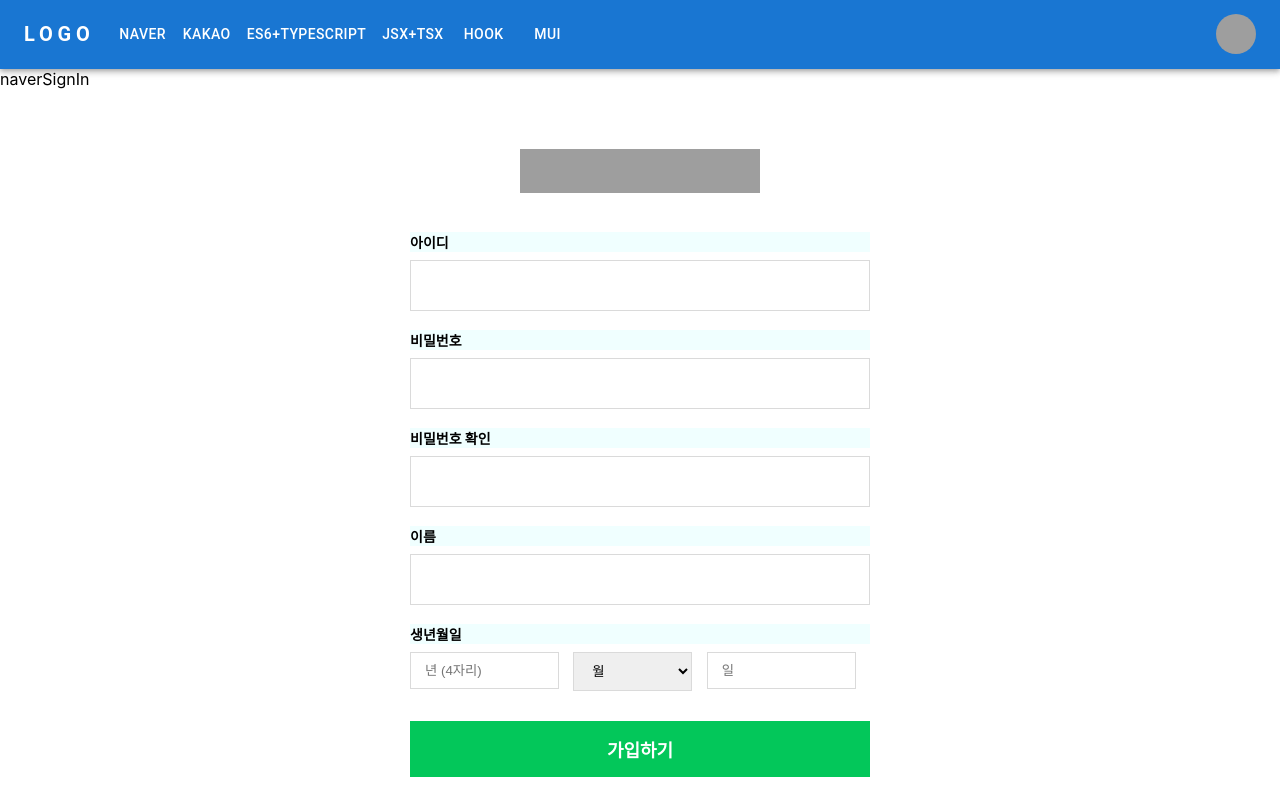
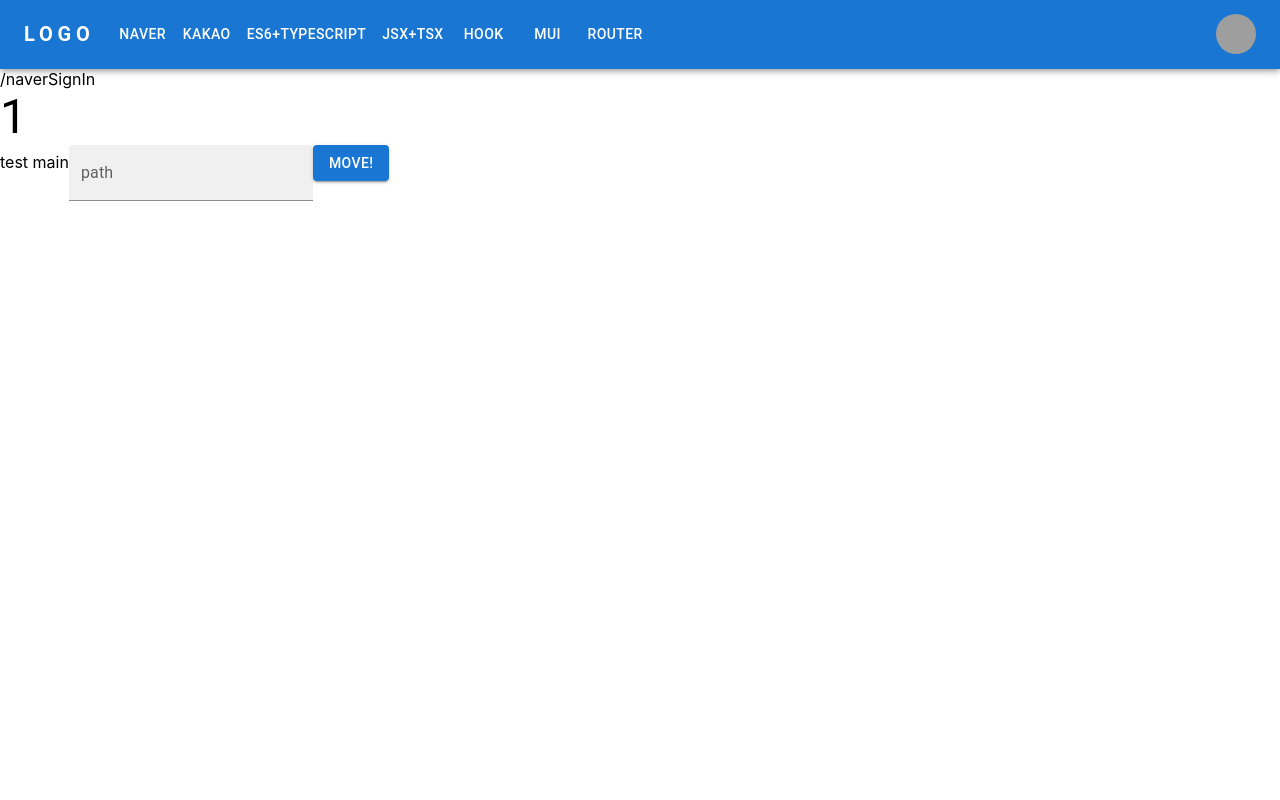
Before and after one commit to Kimhyuntae9665/React, a React (Create React App) app: page /router/1 in a window 1280 px wide. Built offline with nearby package versions, Linux system fonts and the light colour scheme; grey boxes are pictures that could not be loaded.

Commit message:
2023-02-14

```diff
--- a/package.json
+++ b/package.json
@@ -5,8 +5,8 @@
   "dependencies": {
     "@emotion/react": "^11.10.5",
     "@emotion/styled": "^11.10.5",
+    "@mui/icons-material": "^5.11.0",
     "@mui/material": "^5.11.7",
-    "@mui/icons-material": "^5.11.0",
     "@testing-library/jest-dom": "^5.16.5",
     "@testing-library/react": "^13.4.0",
     "@testing-library/user-event": "^13.5.0",
@@ -16,7 +16,7 @@
     "@types/react-dom": "^18.0.10",
     "react": "^18.2.0",
     "react-dom": "^18.2.0",
-    "react-router-dom": "^6.8.0",
+    "react-router-dom": "^6.8.1",
     "react-scripts": "5.0.1",
     "typescript": "^4.9.5",
     "web-vitals": "^2.1.4"
--- a/src/App.tsx
+++ b/src/App.tsx
@@ -2,7 +2,9 @@
 import KakaoSignIn from './views/KakaoSignIn';
 import NaverSignIn from './views/NaverSignIn'
 
-import {Link} from "react-router-dom";
+import {Link, Route, Routes} from "react-router-dom";
+
+import Typography from '@mui/material/Typography'
 
 import './App.css'
 import MenuAppBar from './components/MenuAppBar';
@@ -11,13 +13,14 @@
 import { VIEW } from './enums';
 import Hook from './views/Hook';
 import Mui from './views/Mui';
+import RouterView from './views/RouterView';
 
 export default function App() {
   const [view, setView] = useState<VIEW>(VIEW.NAVER);
   return (
     <div>
       {/* 화살표 함수 ()=>{} */}
-      <MenuAppBar setView={setView}/>
+      <MenuAppBar />
 
       <div>
         {/* {view==='naverSignIn' && (<NaverSignIn />)}
@@ -30,16 +33,30 @@
 
                 {/* onclick 했을 때 view에 변수 들어가게 하는 함수나 기능은 어디에 있지? */}
                 {view}
-        {
+
+        <Routes>
+          <Route path={VIEW.NAVER}  element={(<NaverSignIn />)}/>
+          <Route path={VIEW.KAKAO}  element={(<KakaoSignIn />)}/>
+          <Route path={VIEW.TYPESCRIPT}  element={(<Es6Typescript/>)}/>
+          <Route path={VIEW.TSX}  element={(<JsxTsx/>)}/>
+          <Route path={VIEW.HOOK}  element={(<Hook/>)}/>
+          <Route path={VIEW.MUI}  element={(<Mui/>)}/>
+          <Route path={'router/:pathValue'}  element={(<RouterView/>)}/>
+          <Route path='*' element={(<Typography variant='h3'> 404 </Typography>)}/>
+
+        </Routes>
+        {/*
           view ===VIEW.NAVER ? (<NaverSignIn />) :
           view ===VIEW.KAKAO ? (<KakaoSignIn />) :
           view ===VIEW.TYPESCRIPT?(<Es6Typescript/>):
           view===VIEW.TSX?(<JsxTsx/>):
           view===VIEW.HOOK?(<Hook/>):
-          view===VIEW.MUI?(<Mui/>):(<></>)
+          view===VIEW.MUI?(<Mui/>):
+          view===VIEW.ROUTER ? (<RouterView/>):(<></>)
           // ^ <></>: 아무런 의미가 없는 빈 태그 하지만 꼭 채워야 할 때
           // ^ 첫 화면은 빈 화면이고 클릭하면 네이버나 카카오 화면이 뜬다
           // 첫 화면은 클릭을 안했기에 view 가 빈칸 이므로 삼항 연산자가 거짓이므로 카카오 화면이 뜬다
+          */
         }
 
 
--- a/src/components/MenuAppBar/index.tsx
+++ b/src/components/MenuAppBar/index.tsx
@@ -14,20 +14,20 @@
 import AdbIcon from '@mui/icons-material/Adb';
 import { PAGES } from 'src/constants';
 import { VIEW } from 'src/enums';
+import { Link, useNavigate } from 'react-router-dom';
 
 
 // ! typescript에서는 함수를 매개변수로 쓸 수 있다
 
-interface Props{
-  setView: Dispatch<SetStateAction<VIEW>>;
-}
 
-function MenuAppBar({setView}:Props) {
+
+function MenuAppBar() {
   // ! view state//
   //! 파일마다 함수들은 이름이 가더라도 다른 함수로 구별해야 한다
 
 
   const [anchorElNav, setAnchorElNav] = useState<null | HTMLElement>(null);
+  const navigator = useNavigate();
 
 
   const handleOpenNavMenu = (event:MouseEvent<HTMLElement>) => {
@@ -101,8 +101,8 @@
 
               {PAGES.map((page) => (
                 // ! key 뒤에는 구분자로 구분 할 수 있는 인자를 써서
-                <MenuItem key={page.title} onClick={()=>setView(page.viewValue)}>
-                  <Typography textAlign="center">{page.title}</Typography>
+                <MenuItem key={page.title} >
+                  <Link to={page.viewValue} style={{textAlign:'center'}}>{page.title}</Link>
                 </MenuItem>
               ))}
             </Menu>
@@ -128,13 +128,16 @@
           </Typography>
           <Box sx={{ flexGrow: 1, display: { xs: 'none', md: 'flex' } }}>
             {PAGES.map((page) => (
+              <Link to={page.viewValue}>
                 <Button
                   key={page.title}
-                onClick={()=>setView(page.viewValue)}
+
                   sx={{ my: 2, color: 'white', display: 'block' }}
+                  onClick={()=>navigator(page.viewValue)}
                 >
                   {page.title}
                 </Button>
+              </Link>
             ))}
           </Box>
 
--- a/src/constants/index.ts
+++ b/src/constants/index.ts
@@ -49,6 +49,10 @@
     {
         title:'MUI',
         viewValue:VIEW.MUI
+    },
+    {
+        title:'ROUTER',
+        viewValue:VIEW.ROUTER
     }
 
 ]
--- a/src/enums/index.ts
+++ b/src/enums/index.ts
@@ -2,10 +2,11 @@
 
 // ! 열거형 타입이라는게 아주 중요 타입이다
 export enum VIEW{
-    NAVER = 'naverSignIn',
-    KAKAO = 'kakaoSignIn',
-    TYPESCRIPT = 'typescript',
-    TSX = 'tsx',
-    HOOK = 'hook',
-    MUI = 'mui',
+    NAVER = '/naverSignIn',
+    KAKAO = '/kakaoSignIn',
+    TYPESCRIPT = '/typescript',
+    TSX = '/tsx',
+    HOOK = '/hook',
+    MUI = '/mui',
+    ROUTER='/router'
 }
--- a/src/index.tsx
+++ b/src/index.tsx
@@ -3,6 +3,7 @@
 import './index.css';
 import App from './App';
 import reportWebVitals from './reportWebVitals';
+import { BrowserRouter } from 'react-router-dom';
 
 // # React를 사용하는 이유
 // # React는 Facebook 에서 개발한 Javascript시반 웹 라이브러리
@@ -20,9 +21,11 @@
   document.getElementById('root') as HTMLElement
 );
 root.render(
-  <React.StrictMode>
-    <App />
-  </React.StrictMode>
+  <BrowserRouter>
+    <React.StrictMode>
+      <App />
+    </React.StrictMode>
+  </BrowserRouter>
 );
 
 // If you want to start measuring performance in your app, pass a function
--- /dev/null
+++ b/src/views/RouterView/index.tsx
@@ -0,0 +1,70 @@
+import { Button, TextField, Typography } from '@mui/material'
+import React, { useState } from 'react'
+import { Link, Route, Routes, useNavigate, useParams } from 'react-router-dom'
+
+
+
+
+// # Router
+// ? Server의 Resource 경로를 추적하고 있다가 해당 경로가 바뀌면
+// ? 지정된 경로의 Resource를 반환 해주는 역할
+// ? npm install react-router-dom 명령어
+
+
+// ? root 경로에 있는 index.tsx의 render 함수 내부에
+// ? <BrowserRouter> 로 App 컴포넌트를 감싸줘야 함
+
+// ^ Route 컴포넌트
+// ? Resource Path에 따라 보여주고자 하는 컴포넌트를 지정할 때 사용
+
+// ^ Link 컴포넌트
+// ? Web 서버 내에서 특정한 Resource Path로 변경하고자 할때 사용
+
+// ^ useNavigate Hook 함수
+// ? Resource Path를 변경(이동) 시켜주는 훅 함수
+// ? import {useNavigate} from 'react-router-dom';
+
+// ? const 네비게이터 함수명 = useNavigate();
+// ? 네비게이터함수명(path);
+
+// ?  Resource Path를 변경시키기 전에 특정 작업하고자 할때 사용됨
+
+// ^ useParam Hook 함수
+// ? Resource Path로부터 특정 값을 가져올때 사용
+// ? import {useParams } = 'react-router-dom';
+
+// ? const {pathVariable명} = useParams();
+
+export default function RouterView() {
+  // ! Hook 함수는 함수형 컴포넌트의 최상단에 적는것은 무조건
+  const [path,setPath] = useState<string>('');
+  const navigator = useNavigate();
+
+  // ^ Resource Path(url 주소)로 부터 특정 값을 가져올 때 사용
+  const {pathValue} = useParams();
+
+  const movePath = () =>{
+    // ? path: qwer
+    console.log(path);
+    // ^ '/'를 붙이면 Root기준으로 움직여지고
+    //  ^ '/'를 붙이지 않으면  하면 현재 Path뒤에 '/'가 붙고
+    // ^ 경로가 추가되서 변경됨
+    if(path !==''&& path !=='main')
+    navigator('/'+path);
+  }
+
+  return (
+    <>
+      <Typography variant='h3'>{pathValue}</Typography>
+      <Routes>
+        {/* Route path가 test 이니까 localhost:3000/test 치면 Test Page가 나온다  */}
+        <Route path='test' element={(<Typography variant='h3'>Test Page</Typography>)}></Route>
+      </Routes>
+      <Link to='/test'>test</Link>{'    '}
+      <Link to='/'>main</Link>
+      <TextField variant='filled' label='path' onChange={(event)=>setPath(event.target.value)}/>
+      <Button variant='contained' onClick={movePath}>move!</Button>
+    </>
+
+  )
+}
```
Also changed, not shown: 1 other file (tests, documents, lock files or other folders). Lines whose indentation alone changed are shown as unchanged.
